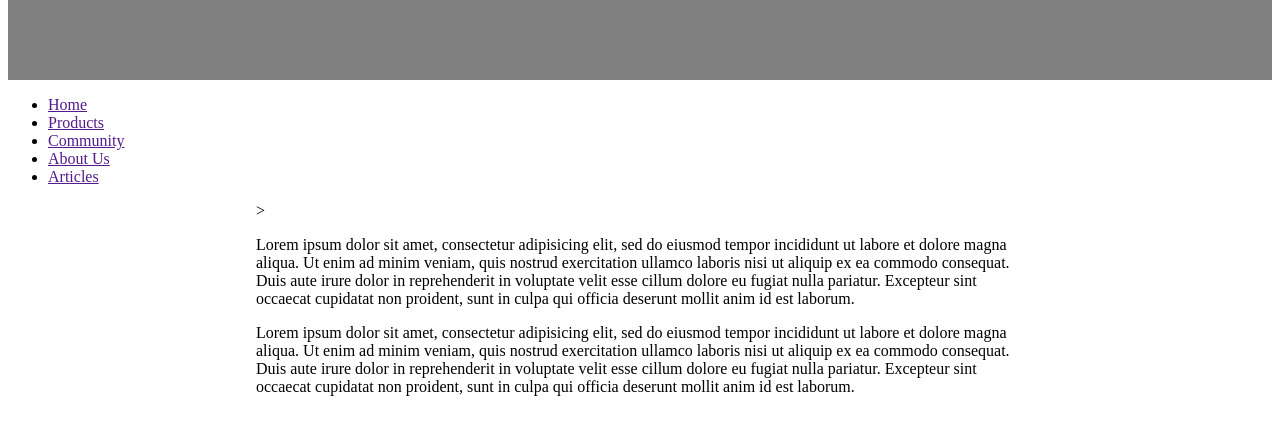
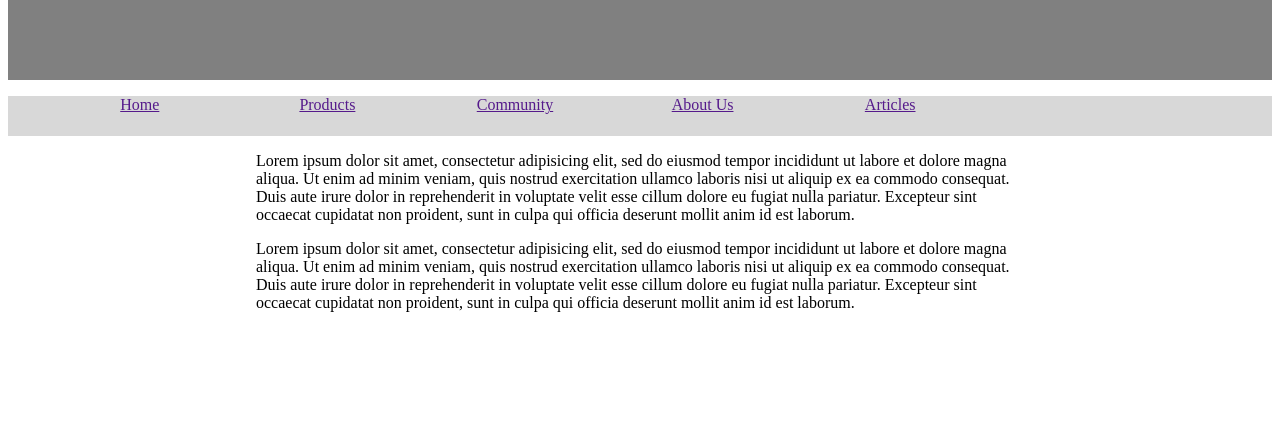
Before and after one commit to Nahumsmith/week_2_assignments, a plain HTML site: page Assignment_2.1-Website_with_Git/index.html in a window 1280 px wide. Shown: the part 61-496 px from the top of the page. Drawn offline with Linux system fonts and the light colour scheme.

Commit message:
navigation styles in styles.css

```diff
--- a/Assignment_2.1-Website_with_Git/index.html
+++ b/Assignment_2.1-Website_with_Git/index.html
@@ -21,7 +21,7 @@
 	</nav>
 
 
-	<div id="content">>
+	<div id="content">
 		<p>
 			Lorem ipsum dolor sit amet, consectetur adipisicing elit, sed do eiusmod
 			tempor incididunt ut labore et dolore magna aliqua. Ut enim ad minim veniam,
--- a/Assignment_2.1-Website_with_Git/styles.css
+++ b/Assignment_2.1-Website_with_Git/styles.css
@@ -9,3 +9,16 @@ div	{
 	height: 50vh;
 	margin: 0 auto;
 }
+nav	{
+	width: 100%;
+	height: 5vh;
+	background-color: #D8D8D8;
+
+}
+
+li	{
+	display: inline-block;
+	width: 15%;
+	text-align: center;
+
+}
```
